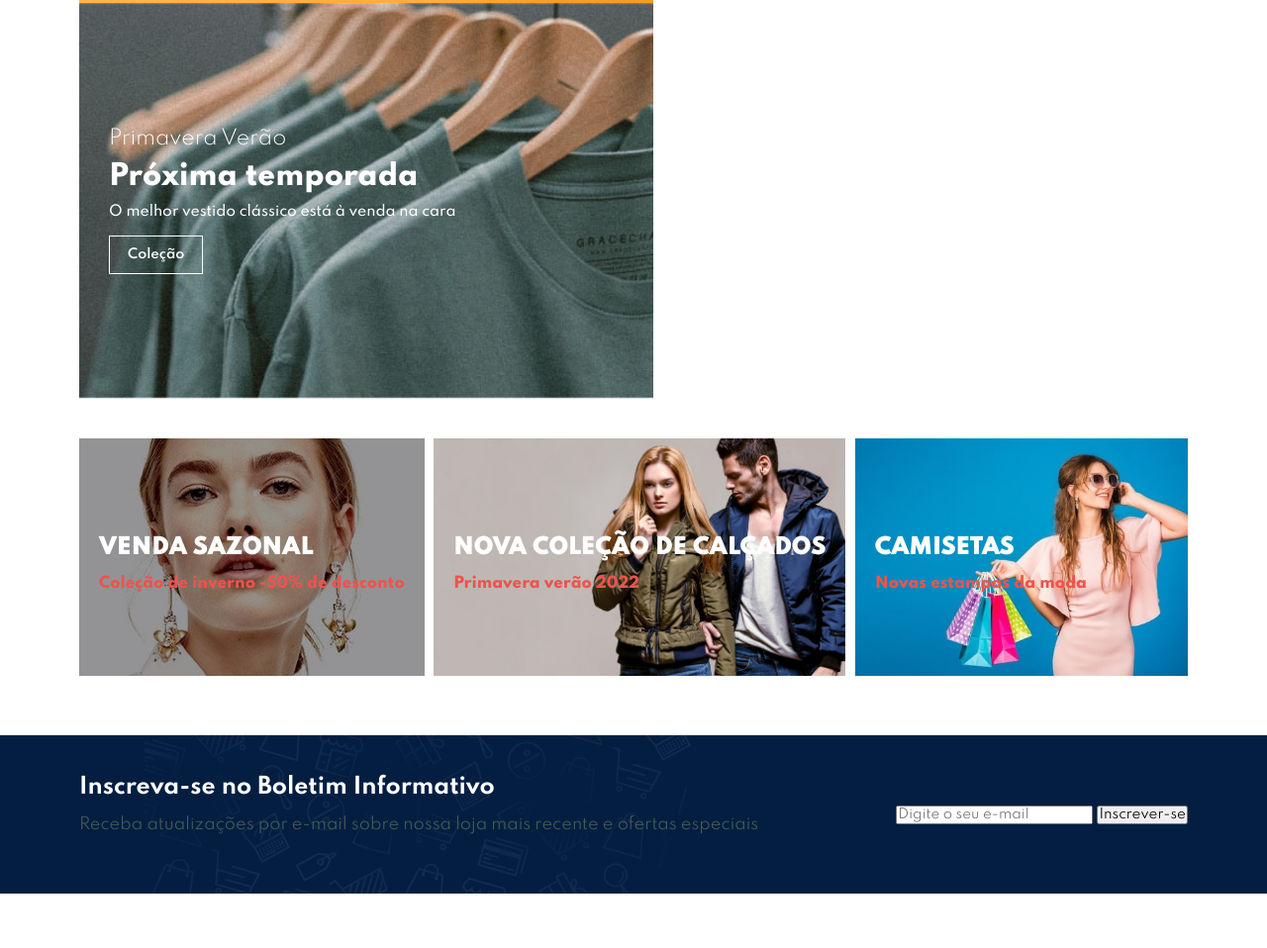
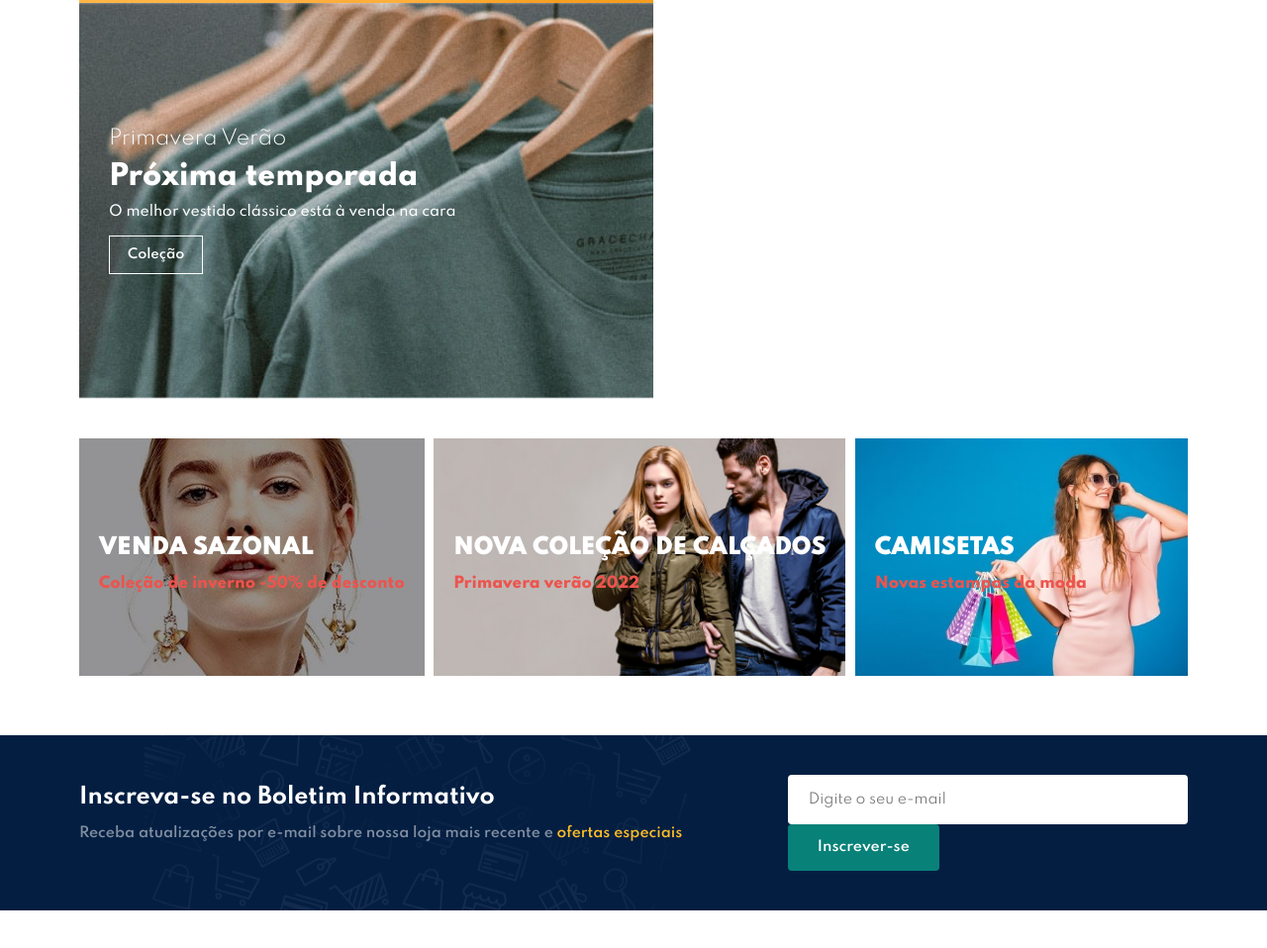
Before and after one commit to daniel-oliv3/e-commerce-cara-shop, a plain HTML site: page index.html in a window 1280 px wide. Shown: the part 3956-4914 px from the top of the page at 99% size. Drawn offline with Linux system fonts and the light colour scheme.

Commit message:
Newsletters

```diff
--- a/css/style.css
+++ b/css/style.css
@@ -451,15 +451,31 @@ body {
     color: #fff;
 }
 
+#newsletter p {
+    font-size: 14px;
+    font-weight: 600;
+    color: #818ea0;
+}
 
+#newsletter p span {
+    color: #ffbd27;
+}
 
+#newsletter input {
+    height: 3.125rem;
+    padding: 0 1.25rem;
+    font-size: 14px;
+    width: 100%;
+    border: 1px solid transparent;
+    border-radius: 4px;
+    outline: none;
+}
 
-
-
-
-
-
-
+#newsletter button.normal {
+    background-color: #088178;
+    color: #fff;
+    white-space: nowrap;
+}
 
 
 /* ======= Single Section/Seção ======= */
--- a/index.html
+++ b/index.html
@@ -390,7 +390,7 @@
 		</div>
 		<div class="form">
 			<input type="text" placeholder="Digite o seu e-mail">
-			<button>Inscrever-se</button>
+			<button class="normal">Inscrever-se</button>
 		</div>
 	</section>
 
```
